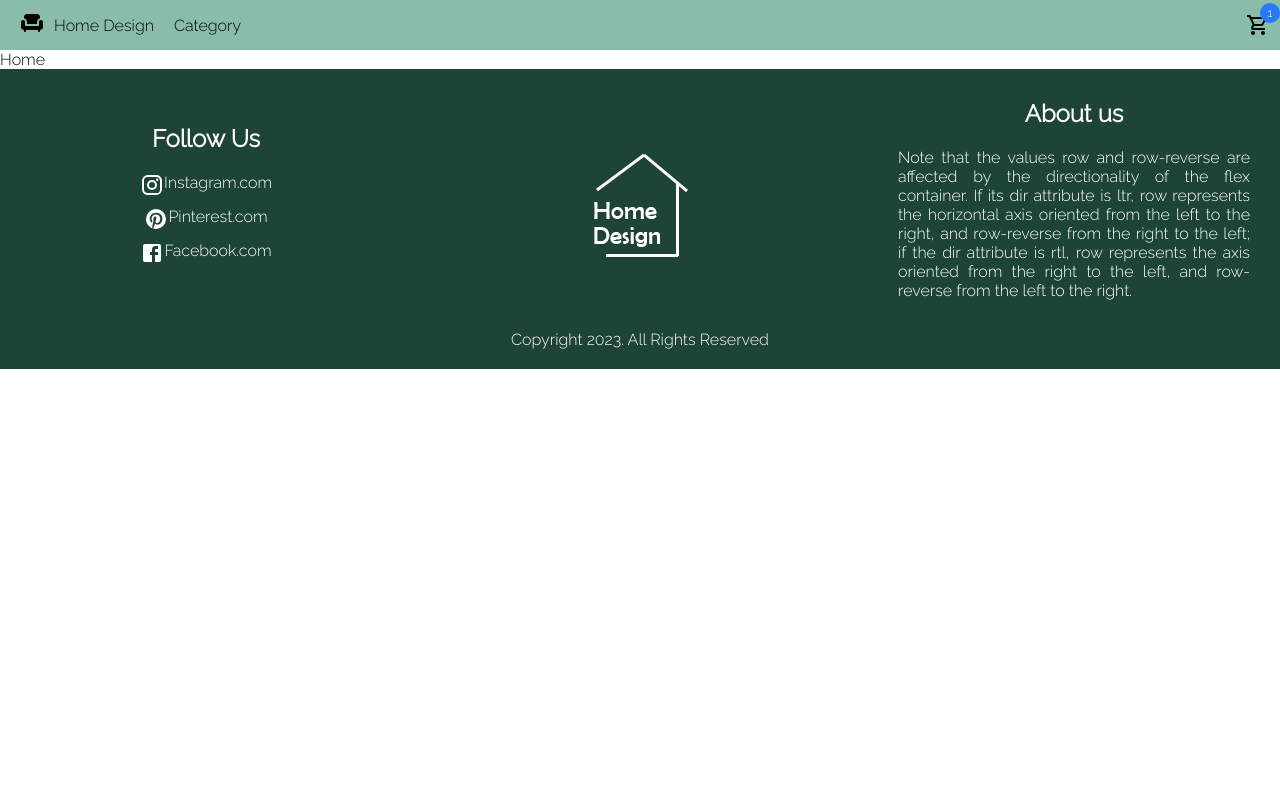
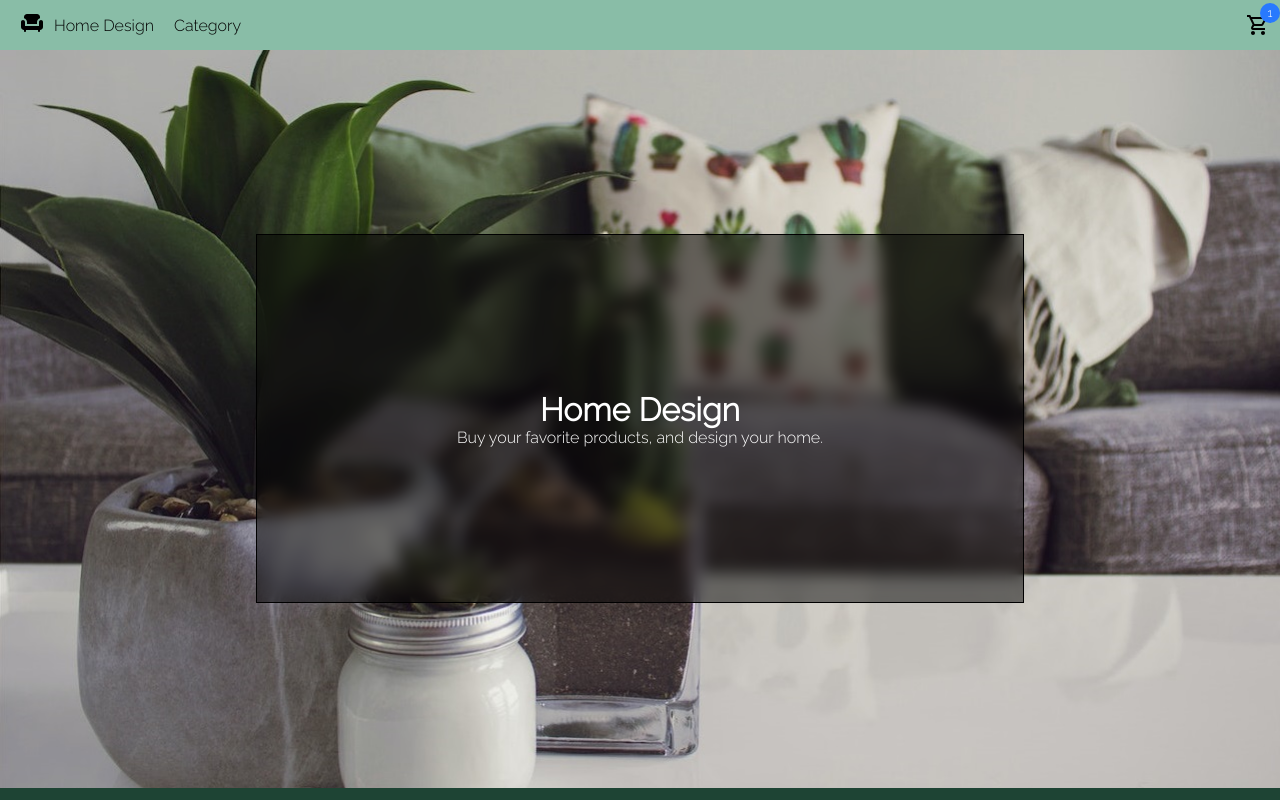
Before and after one commit to niloofarizadyar/ecommerce-project, a React (Create React App) app: page / in a window 1280 px wide. Shown: the top 800 px of the page. Built offline with nearby package versions, Linux system fonts and the light colour scheme.

Commit message:
header was created

```diff
--- a/package.json
+++ b/package.json
@@ -12,6 +12,7 @@
     "@testing-library/react": "^13.4.0",
     "@testing-library/user-event": "^13.5.0",
     "axios": "^1.4.0",
+    "embla-carousel-react": "^8.0.0-rc03",
     "react": "^18.2.0",
     "react-dom": "^18.2.0",
     "react-redux": "^8.0.5",
--- a/src/components/footer/Footer.jsx
+++ b/src/components/footer/Footer.jsx
@@ -33,7 +33,7 @@ const Footer = () => {
           <h2>
             About us
           </h2>
-          <p>Note that the values row and row-reverse are affected by the directionality of the flex container. If its dir attribute is ltr, row represents the horizontal axis oriented from the left to the right, and row-reverse from the right to the left; if the dir attribute is rtl, row represents the axis oriented from the right to the left, and row-reverse from the left to the right.</p>
+          <p className='footer-paragraph'>Note that the values row and row-reverse are affected by the directionality of the flex container. If its dir attribute is ltr, row represents the horizontal axis oriented from the left to the right, and row-reverse from the right to the left; if the dir attribute is rtl, row represents the axis oriented from the right to the left, and row-reverse from the left to the right.</p>
         </div>
       </div>
       <div className='footer-bottom'>
--- a/src/components/footer/footer.css
+++ b/src/components/footer/footer.css
@@ -30,7 +30,7 @@
     align-items: center;
     padding: 10px;
 }
-p{
+.footer-paragraph{
     text-align: justify;
 }
 h2{
--- /dev/null
+++ b/src/components/header/Header.jsx
@@ -0,0 +1,18 @@
+import React, {useEffect} from 'react'
+import pictureHeader from './../../assets/slide4.jpg'
+import './header.css'
+
+const Header = () => {
+
+  return (
+    <div className='header'>
+        <img className="img-slide" src={pictureHeader}/>
+        <div className='header-blur'>
+            <h1>Home Design</h1>
+            <p>Buy your favorite products, and design your home.</p>
+        </div>
+    </div>
+  )
+}
+
+export default Header
--- /dev/null
+++ b/src/components/header/header.css
@@ -0,0 +1,27 @@
+.header{
+    position: relative;
+    width: 100%;
+    display: flex;
+    align-items: center;
+    justify-content: center;
+
+}
+.img-slide{
+    width: 100%;
+    object-fit: cover;
+
+}
+.header-blur{
+    position: absolute;
+    background-color: rgba(0, 0, 0, 0.486);
+    color: white;
+    text-align: center;
+    width: 60%;
+    height: 50%;
+    backdrop-filter: blur(8px);
+    display: flex;
+    flex-direction: column;
+    align-items: center;
+    justify-content: center;
+    border: 1px black solid;
+}
--- a/src/components/navbar/Navbar.jsx
+++ b/src/components/navbar/Navbar.jsx
@@ -7,10 +7,10 @@ import './navbar.css'
 const Menu =()=>{
   return(
   <div className='menu-container-category'>
-    <div className='menu-item-category'><Link to='/products/1'>Living Room</Link></div>
-    <div className='menu-item-category'><Link to='/products/2'>Kitchen</Link></div>
-    <div className='menu-item-category'><Link to='/products/3'>Bedroom</Link></div>
-    <div className='menu-item-category'><Link to='/products/4'>Bathroom</Link></div>
+    <div className='menu-item-category'><Link to='/products/1'>Surface</Link></div>
+    <div className='menu-item-category'><Link to='/products/2'>Comfort</Link></div>
+    <div className='menu-item-category'><Link to='/products/3'>Lighting</Link></div>
+    <div className='menu-item-category'><Link to='/products/4'>Storage</Link></div>
   </div>
   )
 
--- a/src/components/navbar/navbar.css
+++ b/src/components/navbar/navbar.css
@@ -40,7 +40,7 @@
 }
 .navbar-menu{
   position: absolute;
-
+  z-index: 100;
   border: 1px rgb(97, 134, 119) solid;
   background-color: white;
   width: 150px;
@@ -76,7 +76,8 @@
   position: absolute;
   border: 1px rgb(97, 134, 119) solid;
   top: 20px;
-  right: 0px
+  right: 0px;
+  z-index: 100;
 }
 
 span {
--- a/src/pages/home/Home.jsx
+++ b/src/pages/home/Home.jsx
@@ -1,8 +1,12 @@
 import React from 'react'
+import Header from '../../components/header/Header'
+import './home.css'
 
 const Home = () => {
   return (
-    <div>Home</div>
+    <div>
+      <Header />
+    </div>
   )
 }
 
```
Also changed, not shown: src/assets/slide4.jpg (added), src/pages/home/home.css (added), 1 other file (tests, documents, lock files or other folders).
